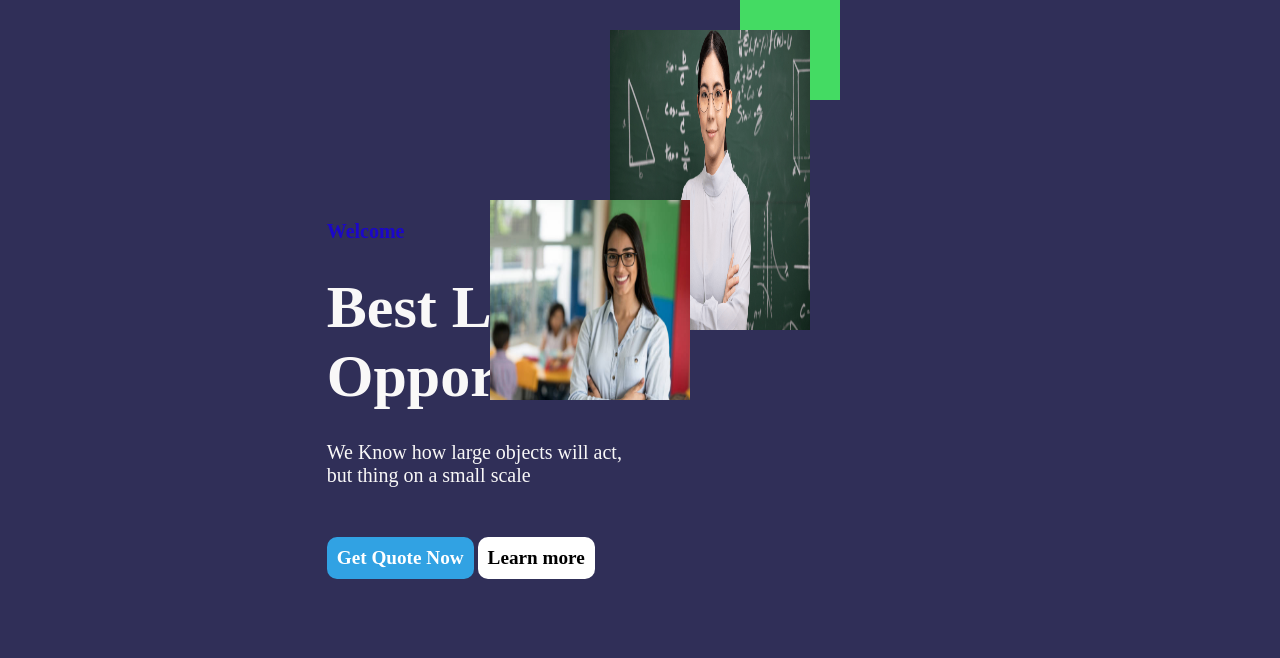
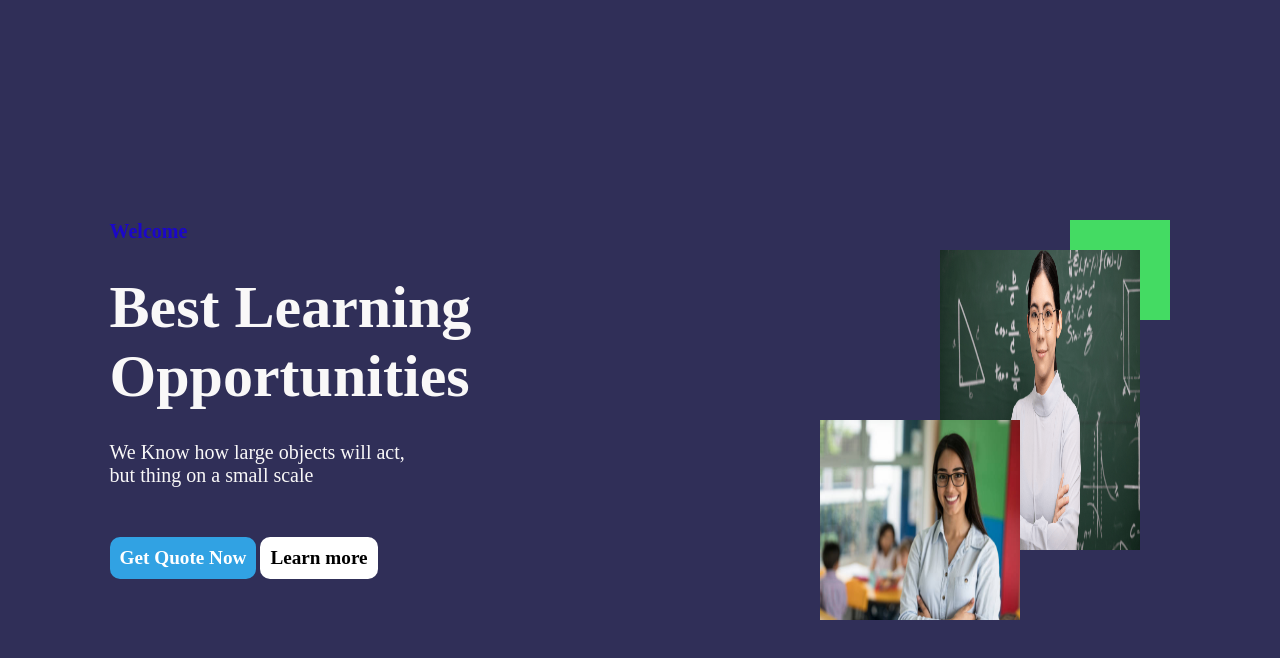
Before and after one commit to shzn-mhd/htmlg3, a plain HTML site: page index.html in a window 1280 px wide. Drawn offline with Linux system fonts and the light colour scheme.

Commit message:
complete right and left side

```diff
--- a/index.html
+++ b/index.html
@@ -35,17 +35,14 @@
                         <button class="btn1">Get Quote Now <i class="fa fa-arrow-right"></i></button>
                         <button class="btn2">Learn more <i class="fa fa-arrow-right"></i></button>
                     </div>
-
-
-
-
+                    <div class="Right">
+                        <div class="box1"></div>
+                        <div class="box2"><img src="./assets/image.png" class="big-image" /></div>
+                        <div class="box3"><img src="./assets/image2.jpg" class="small-image" /></div>
+                    </div>
                 </div>
             </div>
-            <div class="Right">
-                <div class="box1"></div>
-                <div class="box2"><img src="./assets/image.png" class="big-image" /></div>
-                <div class="box3"><img src="./assets/image2.jpg" class="small-image" /></div>
-            </div>
+
 
         </div>
     </div>
--- a/style.css
+++ b/style.css
@@ -16,12 +16,7 @@ body {
     font-family: "Roboto";
     background-color: #302f58;
 }
-.body-container {
-    display: flex;
-    justify-content: space-around;
 
-
-}
 
 
 
@@ -35,10 +30,8 @@ body {
     display: flex;
     flex-direction: column;
     position: absolute;
-    width: 70%;
+    width: 100%;
     padding: 20px;
-    left: 7%;
-    margin-left: 30px;
     top: 25%;
 
 
@@ -46,14 +39,16 @@ body {
 
 .head-content-raw {
     display: flex;
-    justify-content: center;
-    align-items: center;
+    justify-content: space-around;
+    width: 100%;
+
 
 
 }
 
 .left {
     padding: 0 120px 0 0;
+
 
 }
 
@@ -108,8 +103,6 @@ body {
     flex-direction: column;
     position: relative;
 
-
-
  }
 
  .box1 {
```
